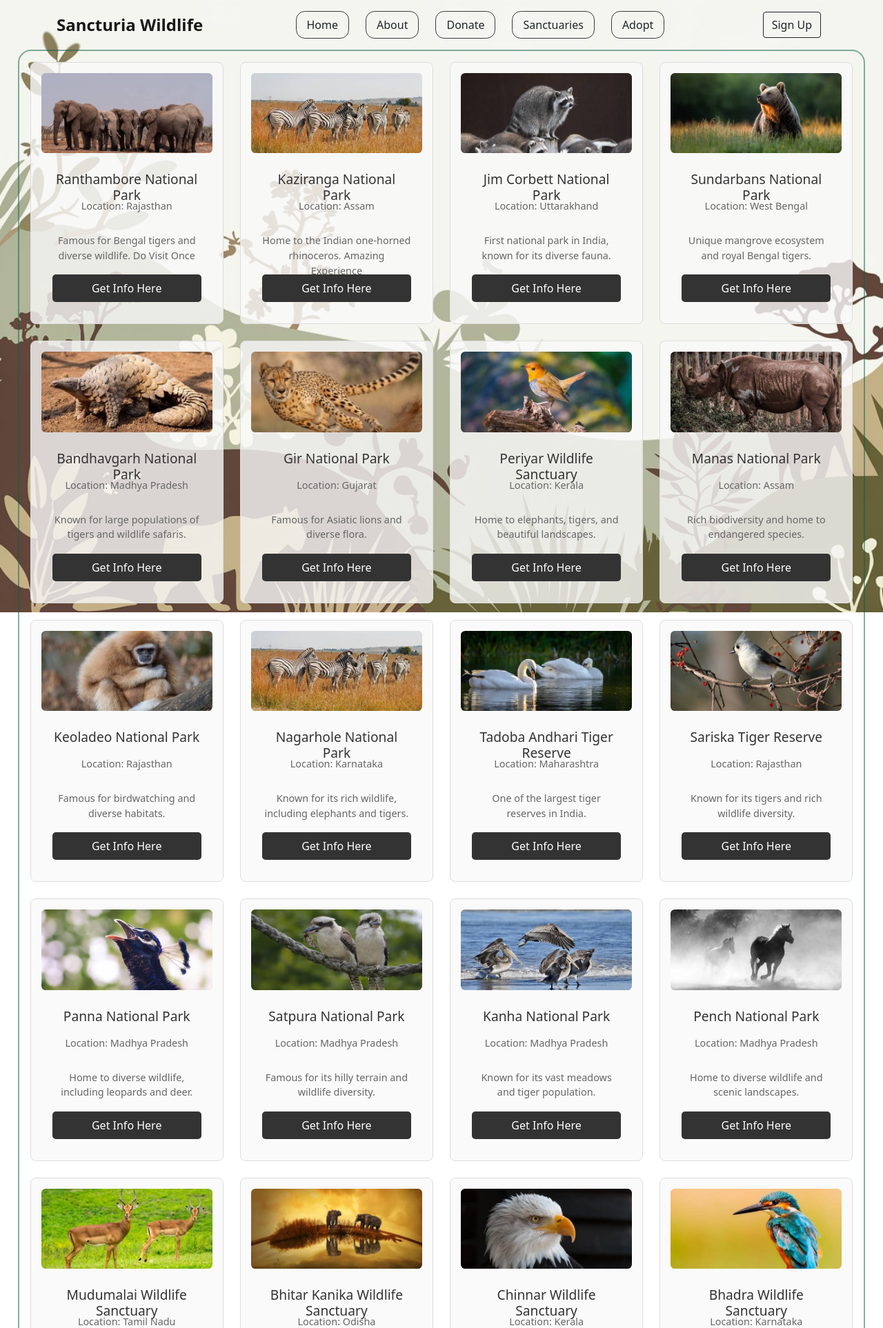
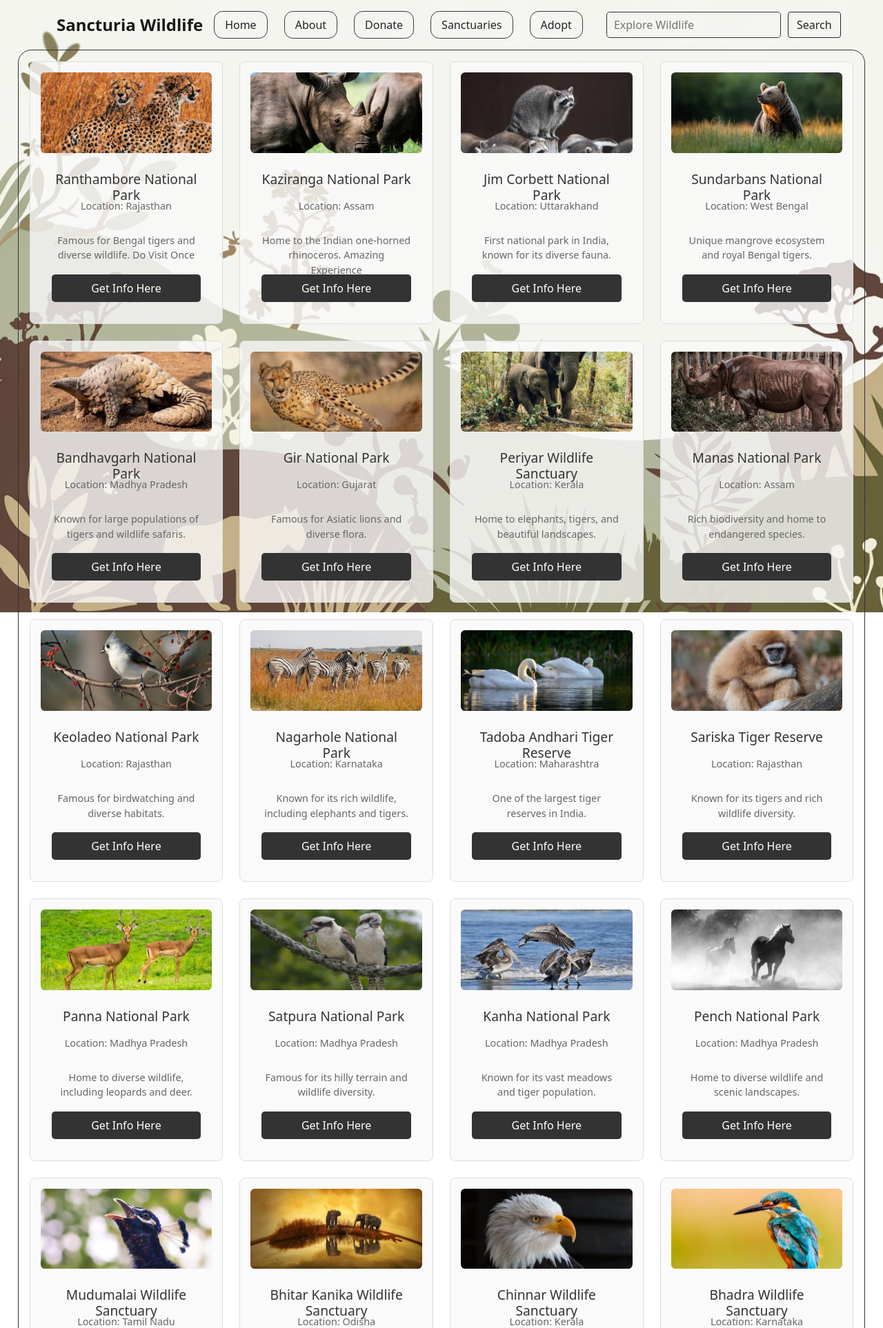
Before and after one commit to srivas-saksham/SancturiaWildlife, a PHP site: page /sancturies.html in a window 1280 px wide. Shown: the top 1926 px of the page at 69% size. Run offline with PHP 8.4, Linux system fonts and the light colour scheme; some web fonts are replaced.

Commit message:
Santuary Page Tweaks

```diff
--- a/index.html
+++ b/index.html
@@ -11,7 +11,7 @@
     <link rel="stylesheet" href="./homeStyle.css">
     <title>Sancturia Wildlife</title>
   </head>
-<body>
+<body><!--BODY--------------------BODY--------------------------BODY-------------------------BODY-----------------------------BODY-->
   <img src="./Assets_TBU/Background Images/HomeJungleBg.jpeg" alt="Jungle" class="jungleBg">
 
   <nav class="navbar navbar-expand-md navbar-dark bg-transparent"
--- a/sancturies.html
+++ b/sancturies.html
@@ -47,7 +47,8 @@
         </ul>
 
         <!-- Login Button -->
-        <a href="#" class="btn btn-outline-dark me-2">Sign Up</a>
+        <input type="text" placeholder="Explore Wildlife" class="searchBar">
+        <a href="#" class="btn btn-outline-dark me-2">Search</a>
       </div>
     </div>
   </nav>
@@ -55,6 +56,8 @@
     <!-- Sanctuary cards here through JS LOOPING-->
 
 </section>
+<!-- Bootstrap Bundle with Popper -->
+<script src="https://cdn.jsdelivr.net/npm/bootstrap@5.0.2/dist/js/bootstrap.bundle.min.js"></script>
 <script src="./sancturies.js"></script>
 </body>
 </html>
--- a/sancturies.js
+++ b/sancturies.js
@@ -1,3 +1,4 @@
+
 class Sanctuary {
     constructor(id, name, location, description, img) {
         this.id = id;
@@ -14,7 +15,7 @@ class Sanctuary {
 
 const sanctuaries = [
     new Sanctuary(1, 'Ranthambore National Park', 'Rajasthan', 'Famous for Bengal tigers and diverse wildlife. Do Visit Once', './Assets_TBU/Animal Images/img1.jpg'),
-    new Sanctuary(2, 'Kaziranga National Park', 'Assam', 'Home to the Indian one-horned rhinoceros. Amazing Experience', './Assets_TBU/Animal Images/img2.jpg'),
+    new Sanctuary(2, 'Kaziranga National Park', 'Assam', 'Home to the Indian one-horned rhinoceros. Amazing Experience', './Assets_TBU/Animal Images/img2.jpeg'),
     new Sanctuary(3, 'Jim Corbett National Park', 'Uttarakhand', 'First national park in India, known for its diverse fauna.', './Assets_TBU/Animal Images/img3.jpg'),
     new Sanctuary(4, 'Sundarbans National Park', 'West Bengal', 'Unique mangrove ecosystem and royal Bengal tigers.', './Assets_TBU/Animal Images/img4.jpg'),
     new Sanctuary(5, 'Bandhavgarh National Park', 'Madhya Pradesh', 'Known for large populations of tigers and wildlife safaris.', './Assets_TBU/Animal Images/img5.jpg'),
@@ -25,17 +26,17 @@ const sanctuaries = [
     new Sanctuary(10, 'Nagarhole National Park', 'Karnataka', 'Known for its rich wildlife, including elephants and tigers.', './Assets_TBU/Animal Images/img10.jpg'),
     new Sanctuary(11, 'Tadoba Andhari Tiger Reserve', 'Maharashtra', 'One of the largest tiger reserves in India.', './Assets_TBU/Animal Images/img11.jpg'),
     new Sanctuary(12, 'Sariska Tiger Reserve', 'Rajasthan', 'Known for its tigers and rich wildlife diversity.', './Assets_TBU/Animal Images/img12.jpg'),
-    new Sanctuary(13, 'Panna National Park', 'Madhya Pradesh', 'Home to diverse wildlife, including leopards and deer.', './Assets_TBU/Animal Images/img13.jpg'),
+    new Sanctuary(13, 'Panna National Park', 'Madhya Pradesh', 'Home to diverse wildlife, including leopards and deer.', './Assets_TBU/Animal Images/img13.jpeg'),
     new Sanctuary(14, 'Satpura National Park', 'Madhya Pradesh', 'Famous for its hilly terrain and wildlife diversity.', './Assets_TBU/Animal Images/img14.jpg'),
     new Sanctuary(15, 'Kanha National Park', 'Madhya Pradesh', 'Known for its vast meadows and tiger population.', './Assets_TBU/Animal Images/img15.jpg'),
     new Sanctuary(16, 'Pench National Park', 'Madhya Pradesh', 'Home to diverse wildlife and scenic landscapes.', './Assets_TBU/Animal Images/img16.jpeg'),
-    new Sanctuary(17, 'Mudumalai Wildlife Sanctuary', 'Tamil Nadu', 'Famous for its elephants and rich biodiversity.', './Assets_TBU/Animal Images/img17.jpeg'),
+    new Sanctuary(17, 'Mudumalai Wildlife Sanctuary', 'Tamil Nadu', 'Famous for its elephants and rich biodiversity.', './Assets_TBU/Animal Images/img17.jpg'),
     new Sanctuary(18, 'Bhitar Kanika Wildlife Sanctuary', 'Odisha', 'Unique estuarine ecosystem with rich wildlife.', './Assets_TBU/Animal Images/img18.jpeg'),
     new Sanctuary(19, 'Chinnar Wildlife Sanctuary', 'Kerala', 'Home to endangered species like the Nilgiri Tahr.', './Assets_TBU/Animal Images/img19.jpeg'),
     new Sanctuary(20, 'Bhadra Wildlife Sanctuary', 'Karnataka', 'Rich in biodiversity and famous for its wildlife.', './Assets_TBU/Animal Images/img20.jpeg'),
-    new Sanctuary(21, 'Valley of Flowers National Park', 'Uttarakhand', 'Famous for its stunning alpine flowers and landscapes.', './Assets_TBU/Animal Images/img21.jpeg'),
+    new Sanctuary(21, 'Valley of Flowers National Park', 'Uttarakhand', 'Famous for its stunning alpine flowers and landscapes.', './Assets_TBU/Animal Images/img21.jpg'),
     new Sanctuary(22, 'Eravikulam National Park', 'Kerala', 'Home to the Nilgiri Tahr and rich biodiversity.', './Assets_TBU/Animal Images/img22.jpeg'),
-    new Sanctuary(23, 'Rajaji National Park', 'Uttarakhand', 'Known for its rich flora and fauna, especially elephants.', './Assets_TBU/Animal Images/img23.jpeg'),
+    new Sanctuary(23, 'Rajaji National Park', 'Uttarakhand', 'Known for its rich flora and fauna, especially elephants.', './Assets_TBU/Animal Images/img23.jpg'),
     new Sanctuary(24, 'Mukurthi National Park', 'Tamil Nadu', 'Home to diverse wildlife and beautiful landscapes.', './Assets_TBU/Animal Images/img24.jpeg'),
     new Sanctuary(25, 'Anamalai Tiger Reserve', 'Tamil Nadu', 'Famous for its tigers and rich flora.', './Assets_TBU/Animal Images/img25.jpeg'),
     new Sanctuary(26, 'Desert National Park', 'Rajasthan', 'Unique desert ecosystem with diverse wildlife.', './Assets_TBU/Animal Images/img26.jpeg'),
@@ -43,7 +44,7 @@ const sanctuaries = [
     new Sanctuary(28, 'Dandeli Wildlife Sanctuary', 'Karnataka', 'Home to rich biodiversity and adventure activities.', './Assets_TBU/Animal Images/img28.jpeg'),
     new Sanctuary(29, 'Simlipal National Park', 'Odisha', 'Known for its stunning landscapes and wildlife.', './Assets_TBU/Animal Images/img29.jpeg'),
     new Sanctuary(30, 'Palamau Tiger Reserve', 'Jharkhand', 'Home to tigers and diverse wildlife.', './Assets_TBU/Animal Images/img30.jpeg'),
-    new Sanctuary(31, 'Buxa Tiger Reserve', 'West Bengal', 'Famous for its rich biodiversity and scenic beauty.', './Assets_TBU/Animal Images/img31.jpg'),
+    new Sanctuary(31, 'Buxa Tiger Reserve', 'West Bengal', 'Famous for its rich biodiversity and scenic beauty.', './Assets_TBU/Animal Images/img31.jpeg'),
     new Sanctuary(32, 'Mouling National Park', 'Arunachal Pradesh', 'Known for its diverse flora and fauna.', './Assets_TBU/Animal Images/img32.jpg'),
     new Sanctuary(33, 'Sundha Mata Wildlife Sanctuary', 'Rajasthan', 'Home to diverse wildlife in a picturesque setting.', './Assets_TBU/Animal Images/img33.jpg'),
     new Sanctuary(34, 'Bannerghatta National Park', 'Karnataka', 'Famous for its wildlife and picturesque landscapes.', './Assets_TBU/Animal Images/img34.jpg'),
@@ -98,4 +99,16 @@ function regenSancturies() {
         container.innerHTML += sanctuaryCard;
     });
 }
+
+// function shuffleArray(array) {
+//     for (let i = 0; i < array.length-1; i++) {
+//         // Generate a random index from 0 to i
+//         const j = Math.floor(Math.random() * (50));
+
+//         // Swap elements at indices i and j
+//         [array[i], array[j]] = [array[j], array[i]];
+//     }
+//     return array;
+// }
+// const shuffledArray = shuffleArray(sanctuaries);
 regenSancturies()
--- a/sancturiesStyle.css
+++ b/sancturiesStyle.css
@@ -15,10 +15,23 @@
     border-radius: .8rem;
     font-weight: 500;
 }
+.searchBar{
+    margin: auto 10px;
+    padding: 5.9px 10px;
+    background-color: transparent;
+    color: #333;
+    outline: none;
+    border: 1px solid #333;
+    border-radius: .3rem;
+    transition: .3s;
+}
+.searchBar:focus{
+    border-color: #4CAF50;
+}
 .sanctuary-grid {
     margin: auto 2vw;
     display: grid;
-    border: 2px solid rgba(6, 96, 71,0.5);
+    border: 1px solid #333;
     border-radius: 1.2rem;
     grid-template-columns: repeat(auto-fit, minmax(270px, 1fr));
     gap: 1.5rem;
```
Also changed, not shown: Assets_TBU/Animal Images/extra.jpg (added), Assets_TBU/Animal Images/img1.jpg, Assets_TBU/Animal Images/img12.jpg, Assets_TBU/Animal Images/img13.jpeg (renamed from Assets_TBU/Animal Images/img17.jpeg), Assets_TBU/Animal Images/img17.jpg (renamed from Assets_TBU/Animal Images/img13.jpg), Assets_TBU/Animal Images/img2.jpeg (renamed from Assets_TBU/Animal Images/img21.jpeg), Assets_TBU/Animal Images/img21.jpg (renamed from Assets_TBU/Animal Images/img2.jpg), Assets_TBU/Animal Images/img23.jpg (added), Assets_TBU/Animal Images/img31.jpeg (renamed from Assets_TBU/Animal Images/img23.jpeg), Assets_TBU/Animal Images/img31.jpg (deleted), Assets_TBU/Animal Images/img41.jpg, Assets_TBU/Animal Images/img43.jpg, Assets_TBU/Animal Images/img48.jpg, Assets_TBU/Animal Images/img51.jpg (deleted), 2 more files.
